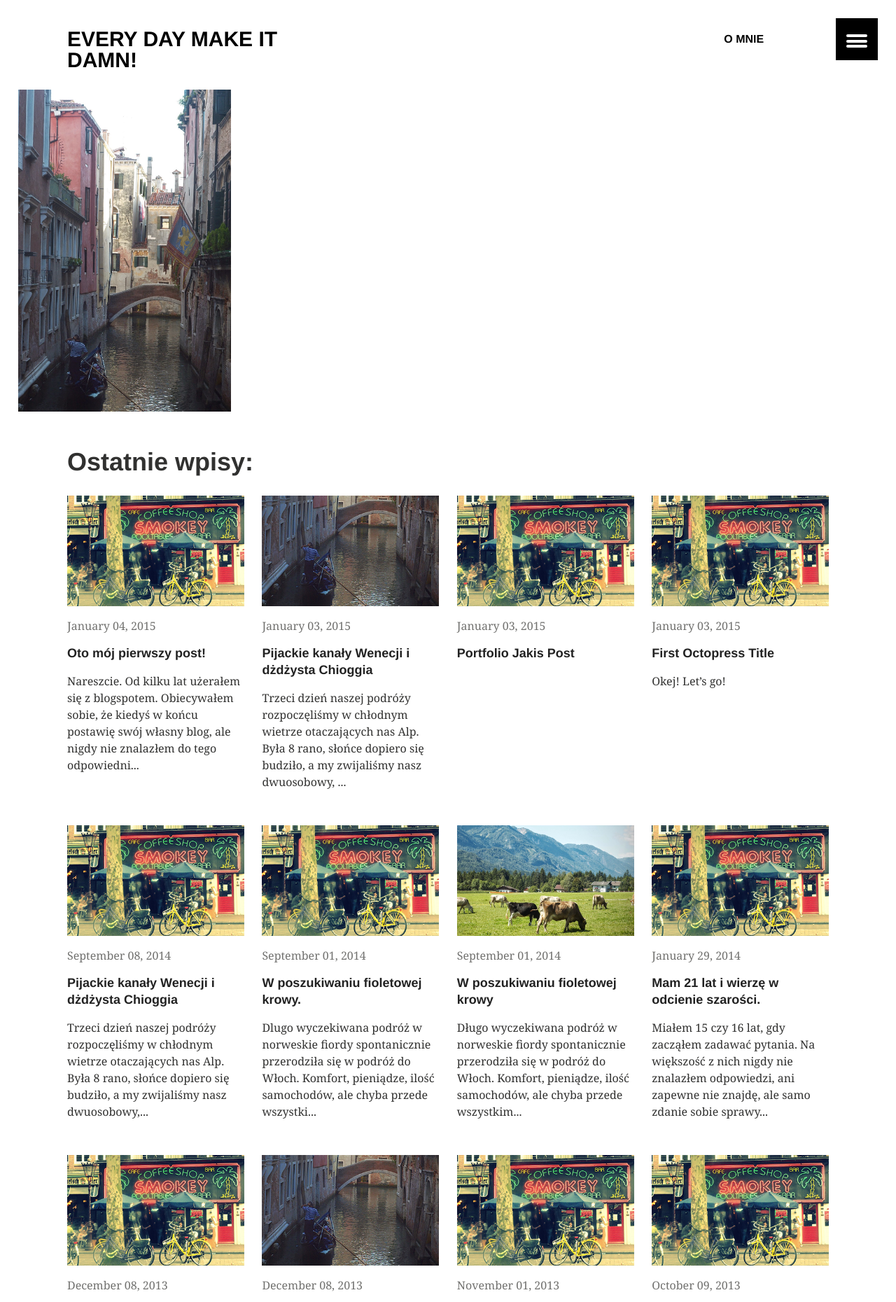
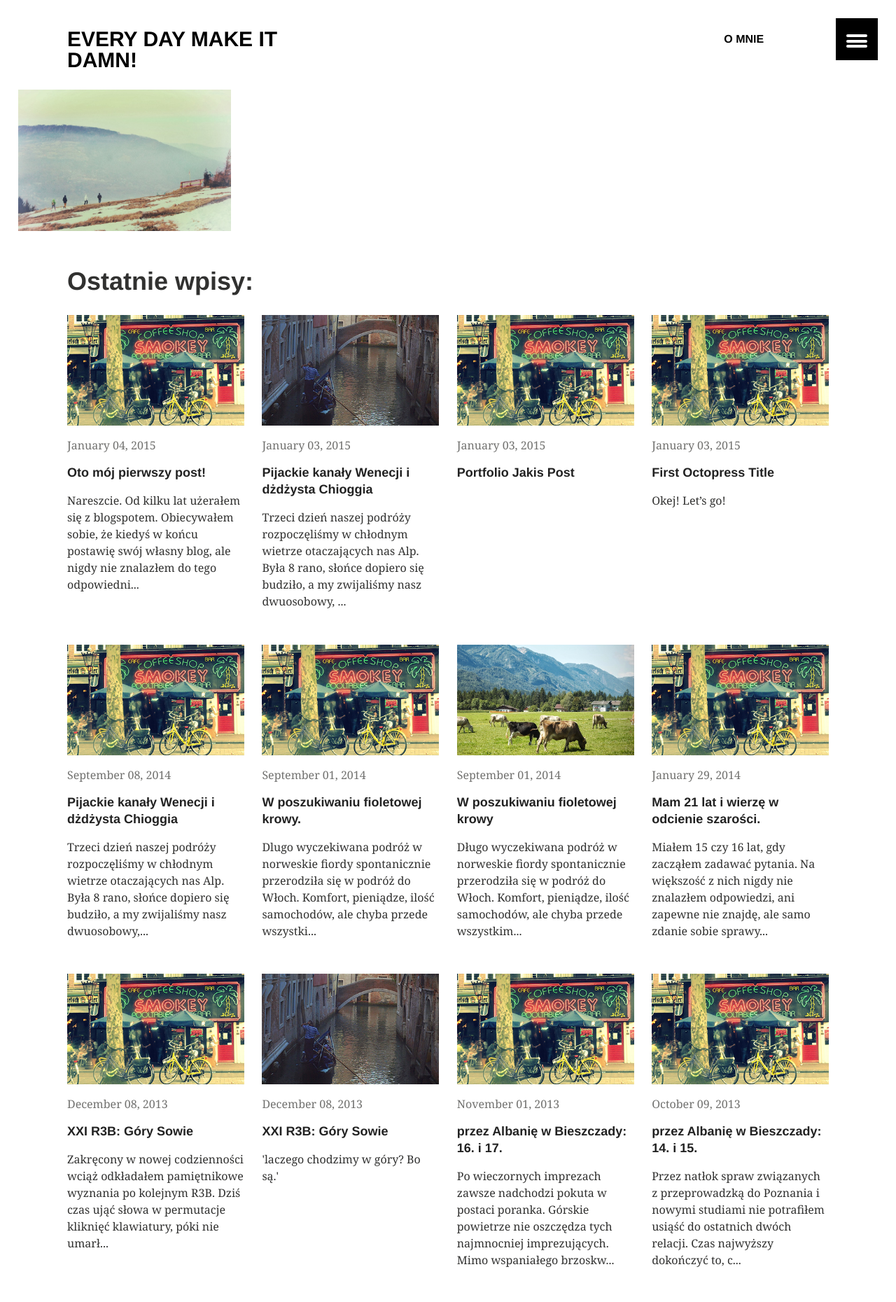
Before and after one commit to nikodamn/nikodamn.github.io, a Jekyll site: the page built from index.md, in a window 1280 px wide. Shown: the top 1860 px of the page at 70% size. Built offline with Jekyll 4.4.1, drawn with Linux system fonts in a browser that asks for light colours.

Commit message:
Update main page pic

```diff
--- a/_layouts/archive.html
+++ b/_layouts/archive.html
@@ -3,7 +3,7 @@ layout: default
 ---
 
 <figure>
-  <img src="/images/wenecja.jpg" alt="Every day make it damn!" width="304" height="228">
+  <img src="/images/zima.jpg" alt="Logo" width="304" height="228">
 </figure>
 
 <div id="main" role="main">
```
